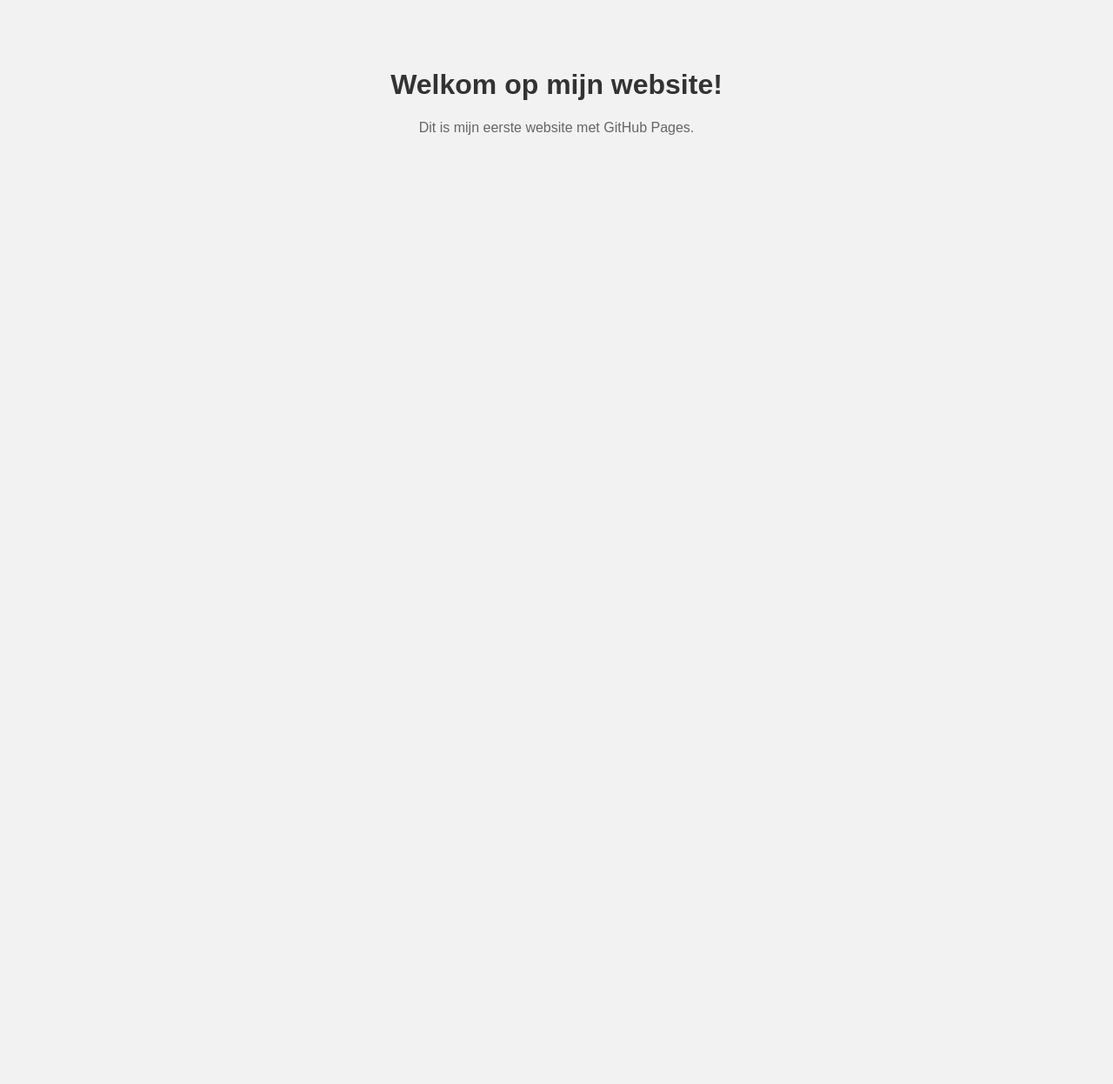
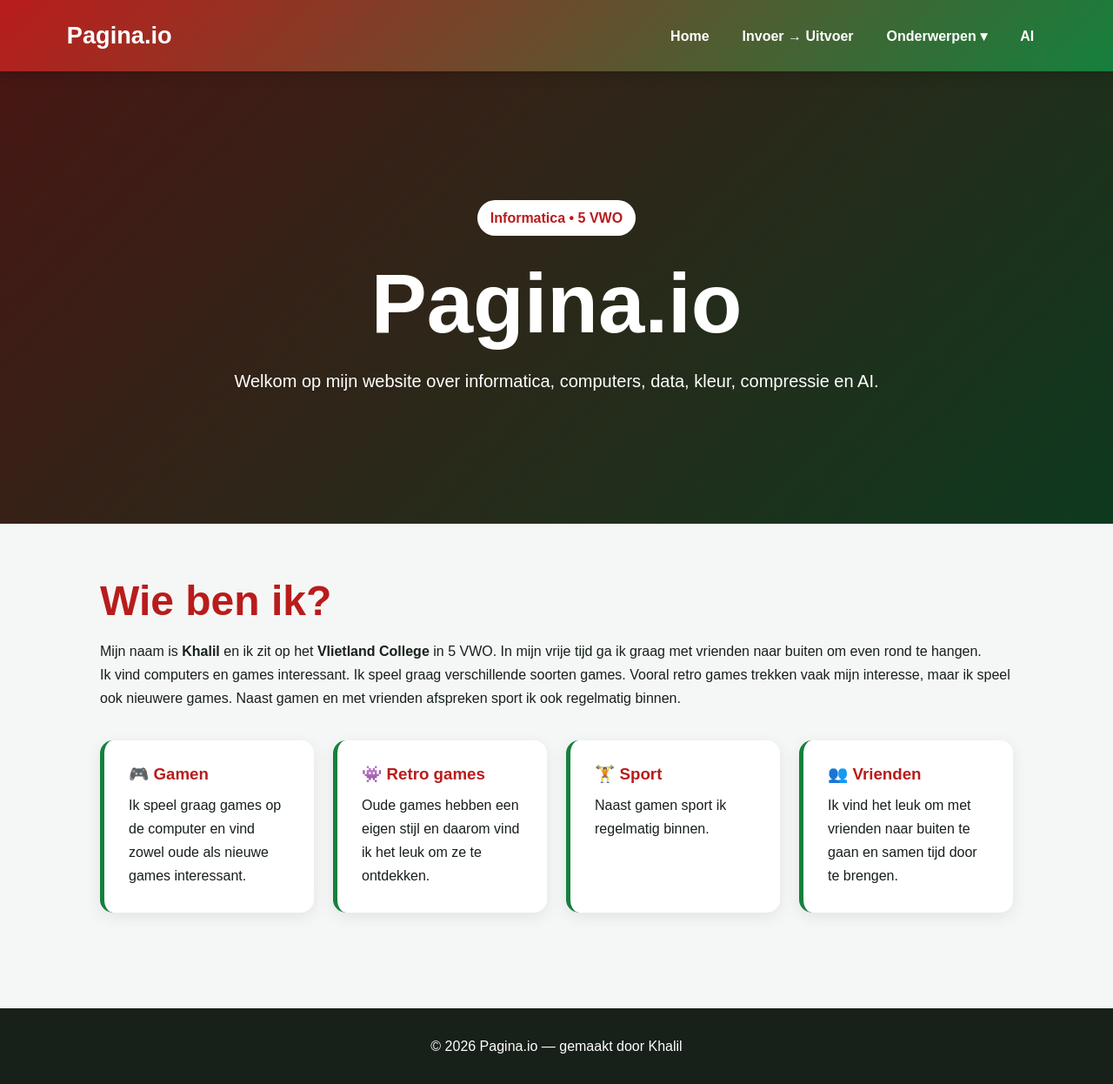
Before and after one commit to Khalil3008/Khalil3008.github.io, a plain HTML site: page index.html in a window 1280 px wide. Shown: the whole page at 87% size. Before the commit the page ends 800 px from the top, so only its background shows below. Drawn offline with Linux system fonts and the light colour scheme.

Commit message:
Refactor index.html with navigation and content updates
Updated the HTML structure and added navigation elements.

```diff
--- a/index.html
+++ b/index.html
@@ -1,29 +1,130 @@
 <!DOCTYPE html>
 <html lang="nl">
+
 <head>
     <meta charset="UTF-8">
-    <title>Mijn website</title>
-    <style>
-        body {
-            font-family: Arial, sans-serif;
-            text-align: center;
-            background: #f2f2f2;
-            padding: 50px;
-        }
+    <meta name="viewport" content="width=device-width, initial-scale=1.0">
 
-        h1 {
-            color: #333;
-        }
+    <!-- Titel die in het browsertabblad verschijnt -->
+    <title>Pagina.io | Home</title>
 
-        p {
-            color: #666;
-        }
-    </style>
+    <!-- Het externe CSS-bestand zorgt voor alle opmaak -->
+    <link rel="stylesheet" href="style.css">
 </head>
+
 <body>
 
-    <h1>Welkom op mijn website!</h1>
-    <p>Dit is mijn eerste website met GitHub Pages.</p>
+<header>
+    <nav class="navbar">
+
+        <!-- Logo / naam van de website -->
+        <a href="index.html" class="logo">Pagina.io</a>
+
+        <!-- Navigatiemenu -->
+        <ul class="nav-links">
+
+            <li><a href="index.html">Home</a></li>
+
+            <li><a href="ivo.html">Invoer → Uitvoer</a></li>
+
+            <!-- Dropdownmenu -->
+            <li class="dropdown">
+                <button class="dropbtn">Onderwerpen ▾</button>
+
+                <div class="dropdown-content">
+                    <a href="binair.html">Binair stelsel</a>
+                    <a href="kleurmodellen.html">Kleurmodellen</a>
+                    <a href="compressie.html">Compressie</a>
+                </div>
+            </li>
+
+            <li><a href="ai.html">AI</a></li>
+
+        </ul>
+    </nav>
+</header>
+
+
+<!-- Grote introductie -->
+<section class="hero">
+
+    <div class="hero-content">
+
+        <span class="badge">Informatica • 5 VWO</span>
+
+        <h1>Pagina.io</h1>
+
+        <p>
+            Welkom op mijn website over informatica,
+            computers, data, kleur, compressie en AI.
+        </p>
+
+    </div>
+
+</section>
+
+
+<main class="container">
+
+    <h2 class="page-title">Wie ben ik?</h2>
+
+    <p>
+        Mijn naam is <strong>Khalil</strong> en ik zit op het
+        <strong>Vlietland College</strong> in 5 VWO.
+        In mijn vrije tijd ga ik graag met vrienden naar buiten
+        om even rond te hangen.
+    </p>
+
+    <p>
+        Ik vind computers en games interessant. Ik speel graag
+        verschillende soorten games. Vooral retro games trekken
+        vaak mijn interesse, maar ik speel ook nieuwere games.
+        Naast gamen en met vrienden afspreken sport ik ook
+        regelmatig binnen.
+    </p>
+
+
+    <div class="cards">
+
+        <div class="card">
+            <h3>🎮 Gamen</h3>
+            <p>
+                Ik speel graag games op de computer en vind
+                zowel oude als nieuwe games interessant.
+            </p>
+        </div>
+
+        <div class="card">
+            <h3>👾 Retro games</h3>
+            <p>
+                Oude games hebben een eigen stijl en daarom
+                vind ik het leuk om ze te ontdekken.
+            </p>
+        </div>
+
+        <div class="card">
+            <h3>🏋️ Sport</h3>
+            <p>
+                Naast gamen sport ik regelmatig binnen.
+            </p>
+        </div>
+
+        <div class="card">
+            <h3>👥 Vrienden</h3>
+            <p>
+                Ik vind het leuk om met vrienden naar buiten
+                te gaan en samen tijd door te brengen.
+            </p>
+        </div>
+
+    </div>
+
+</main>
+
+
+<footer>
+    <p>© 2026 Pagina.io — gemaakt door Khalil</p>
+</footer>
 
 </body>
 </html>
```
